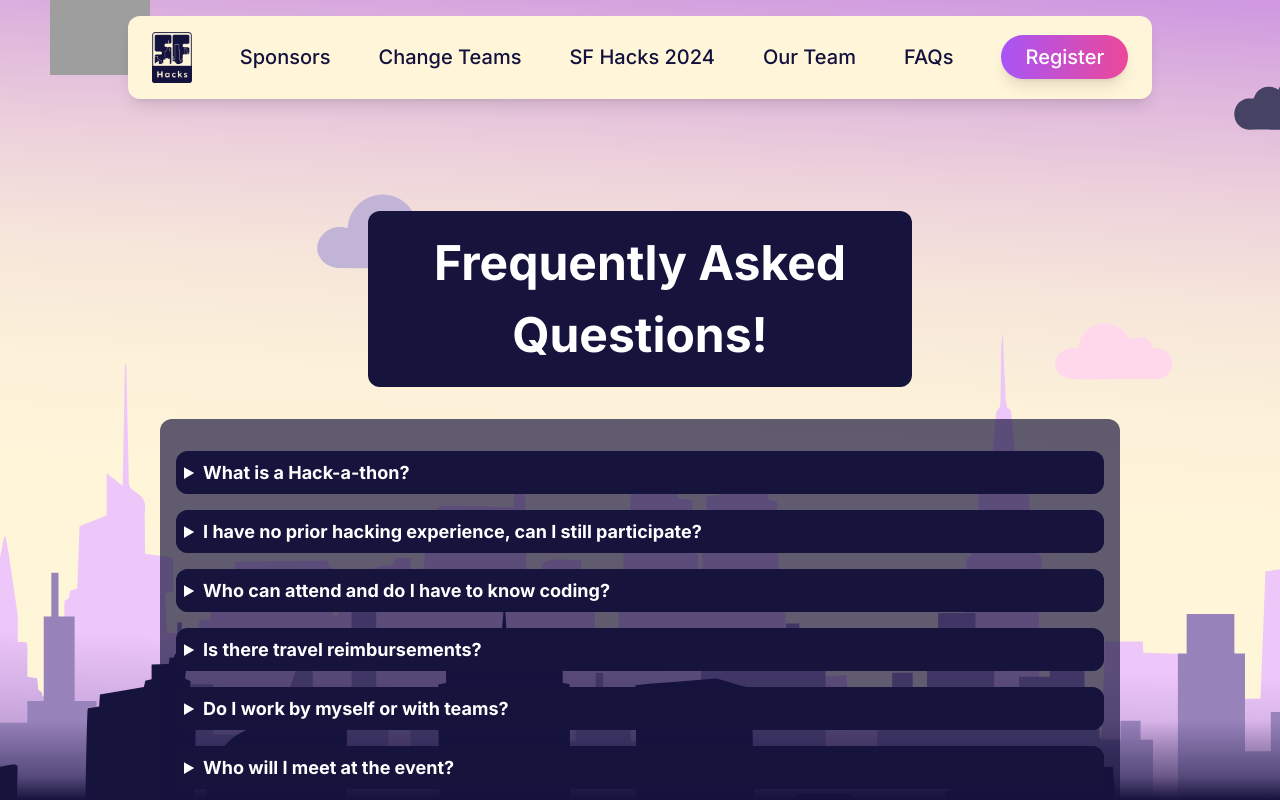
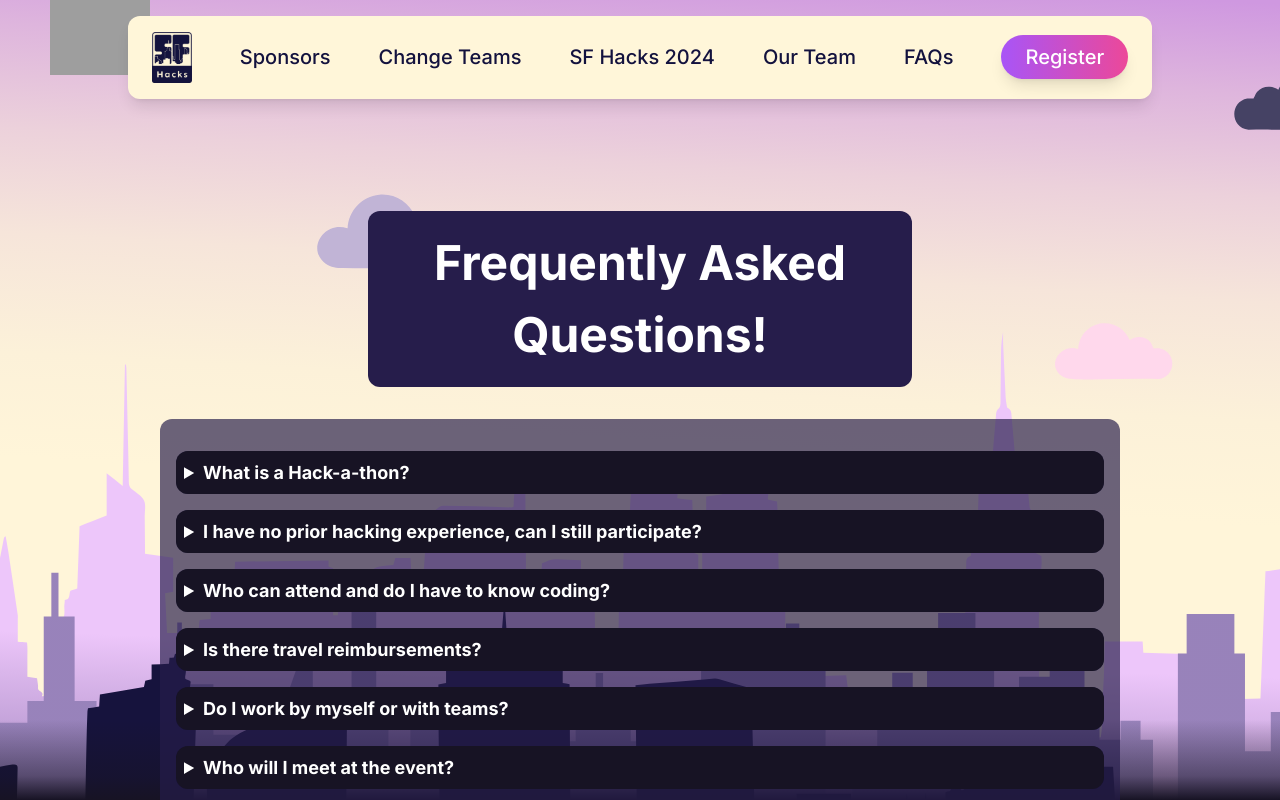
Before and after one commit to SF-Hacks-at-SFSU/sfhacks2025, a Next.js app: page /faqs in a window 1280 px wide. Shown: the top 800 px of the page. Built offline with nearby package versions, Linux system fonts and the light colour scheme; grey boxes are pictures that could not be loaded.

Commit message:
Changed the background colors of pages and elements to help distinguish one from another

```diff
--- a/src/app/faqs/styles.css
+++ b/src/app/faqs/styles.css
@@ -4,7 +4,7 @@
 
 .faqQuestion {
 	margin: 1rem auto;
-	background-color: var(--background-color-element);
+	background-color: var(--background-color);
 
 	& > div {
 		text-align: start;
@@ -23,7 +23,9 @@
 
 		cursor: pointer;
 
-		background-color: var(--background-color-element-opaque);
+		/* background-color: #8c74b0; */
+		background-color: var(--background-color-solid);
+
 	}
 }
 
--- a/src/app/globals.css
+++ b/src/app/globals.css
@@ -116,12 +116,13 @@ fff5d9
 	--palette-5: #fff5d9;
 
 	--background-opacity: 0.675;
-	--background-color-solid: rgb(from var(--palette-1) r g b);
+	/* --background-color-solid: rgb(from var(--palette-1) r g b); */
+	--background-color-solid: #171324;
 	--background-color: rgb(
 		from var(--palette-1) r g b / var(--background-opacity)
 	);
-	--background-color-element-opaque: #16133d;
-	/* --background-color-element-opqaue: #2e2145; */
+	/* --background-color-element-opaque: #16133d; */
+	--background-color-element-opaque: #261d4b;
 	--background-color-element: rgb(
 		from var(--background-color-element-opaque) r g b / var(--background-opacity)
 	);
```
